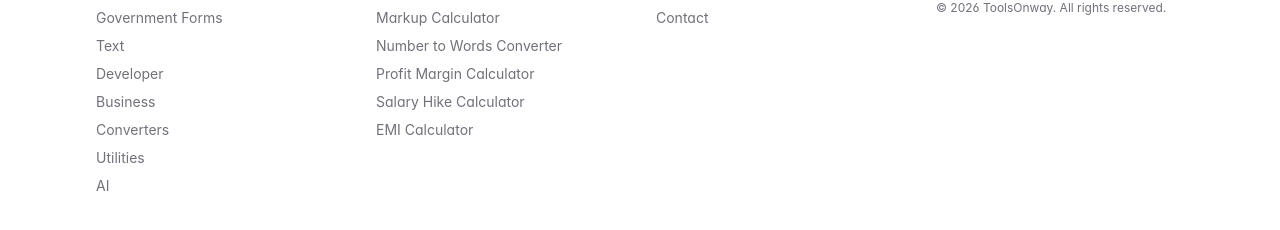
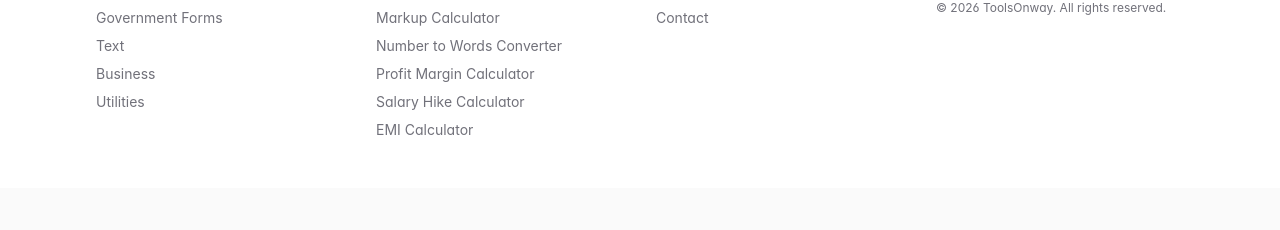
Before and after one commit to JosinSimon/utilnest, a React (Vite) app: page /search in a window 1280 px wide. Shown: the part 676-906 px from the top of the page. After the commit the page ends 864 px from the top, so only its background shows below. Built offline with nearby package versions, Linux system fonts and the light colour scheme.

Commit message:
refactor(categories): remove empty developer, converters, and ai categories from site data and types

```diff
--- a/src/data/categories.ts
+++ b/src/data/categories.ts
@@ -52,54 +52,24 @@ export const categories: Category[] = [
     keywords: ["word counter", "character counter", "case converter", "remove duplicate lines"],
   },
   {
-    slug: "developer",
-    name: "Developer",
-    tagline: "JSON, Base64, UUID, hashing tools",
-    description:
-      "Free developer utilities: JSON formatter and validator, Base64 encoder/decoder, UUID generator, JWT decoder, hash generator and regex tester.",
-    icon: "code-2",
-    order: 6,
-    keywords: ["json formatter", "base64 encoder", "uuid generator", "jwt decoder"],
-  },
-  {
     slug: "business",
     name: "Business",
     tagline: "Invoices, quotes, receipts & margin tools",
     description:
       "Free business tools for Indian businesses, freelancers, agencies and sellers. Create professional invoices, quotations and receipts, and calculate profit margins, discounts, markups and more.",
     icon: "briefcase",
-    order: 7,
+    order: 6,
     keywords: ["invoice generator", "quotation generator", "profit margin calculator", "discount calculator"],
-  },
-  {
-    slug: "converters",
-    name: "Converters",
-    tagline: "Unit conversion made instant",
-    description:
-      "Convert length, weight, temperature, area, volume, data storage, speed and time units. Simple, accurate and completely free.",
-    icon: "arrow-left-right",
-    order: 8,
-    keywords: ["length converter", "weight converter", "temperature converter", "unit converter"],
   },
   {
     slug: "utilities",
     name: "Utilities",
     tagline: "QR codes, passwords, dates & timers",
     description:
-      "Free everyday utilities: QR code generator, password generator, age calculator, random number generator, date difference and timers.",
+      "Free everyday utilities for quick calculations, conversions, generators, timers and more. Everything runs privately in your browser with no sign-up required.",
     icon: "wand-2",
-    order: 9,
+    order: 7,
     keywords: ["qr code generator", "password generator", "age calculator", "random number generator"],
-  },
-  {
-    slug: "ai",
-    name: "AI",
-    tagline: "AI-powered tools, coming soon",
-    description:
-      "AI tools are on the way. When they arrive, everything will continue to run fast, privately and without unnecessary complexity.",
-    icon: "sparkles",
-    order: 10,
-    keywords: ["ai tools", "ai utilities"],
   },
 ]
 
@@ -108,5 +78,5 @@ export function getCategory(slug: CategorySlug): Category | undefined {
 }
 
 export function categoryBySlug(slug: string): Category | undefined {
-  return categories.find((c) => c.slug === slug)
+  return categories.find((c) => c.slug === (slug as CategorySlug))
 }
--- a/src/data/types.ts
+++ b/src/data/types.ts
@@ -4,11 +4,8 @@ export type CategorySlug =
   | "image"
   | "government"
   | "text"
-  | "developer"
   | "business"
-  | "converters"
   | "utilities"
-  | "ai"
 
 export type SchemaType = "Calculator" | "Converter" | "Generator" | "Utility"
 export type EngineFamily = "calculator" | "text" | "file"
```
